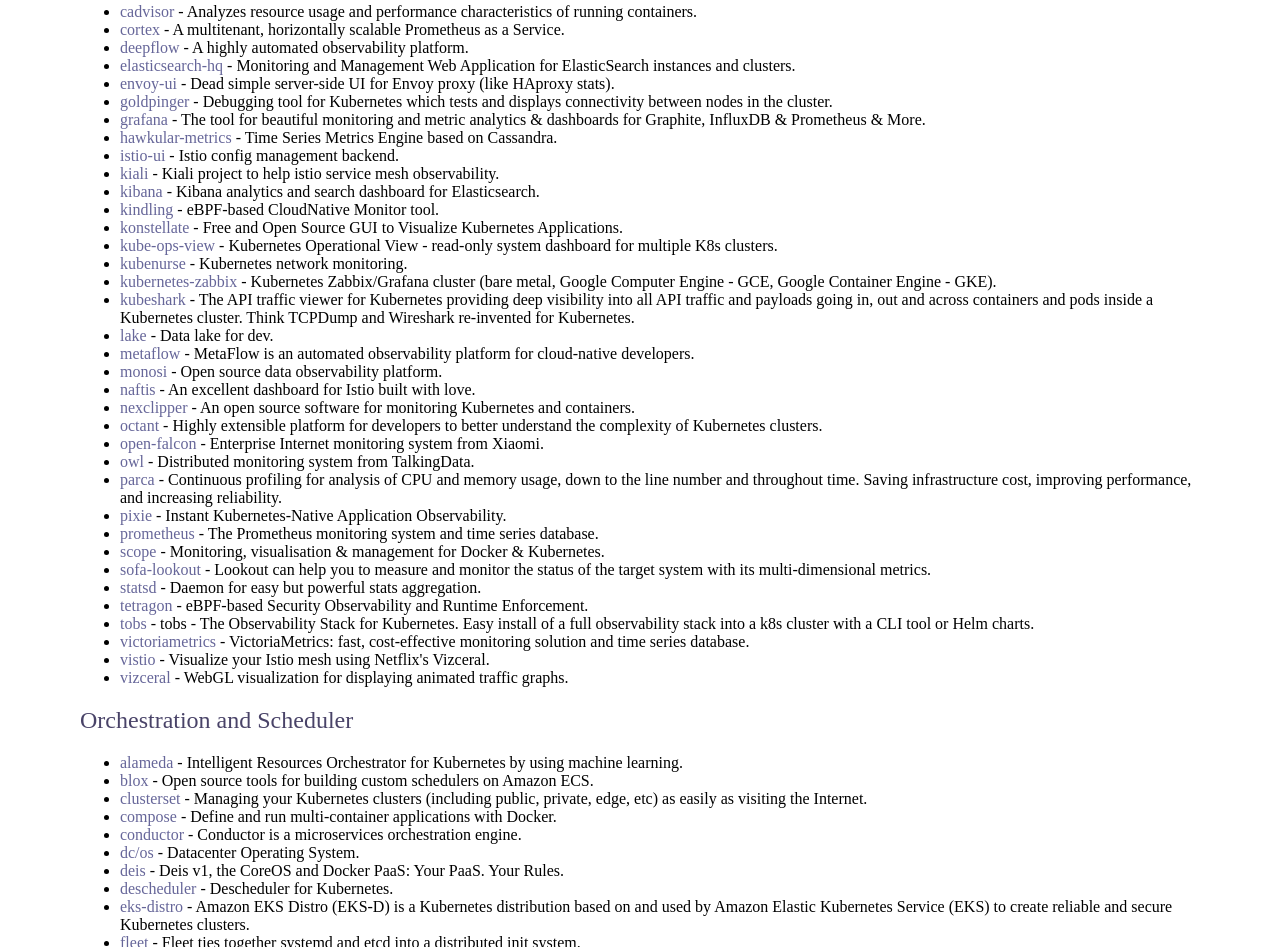
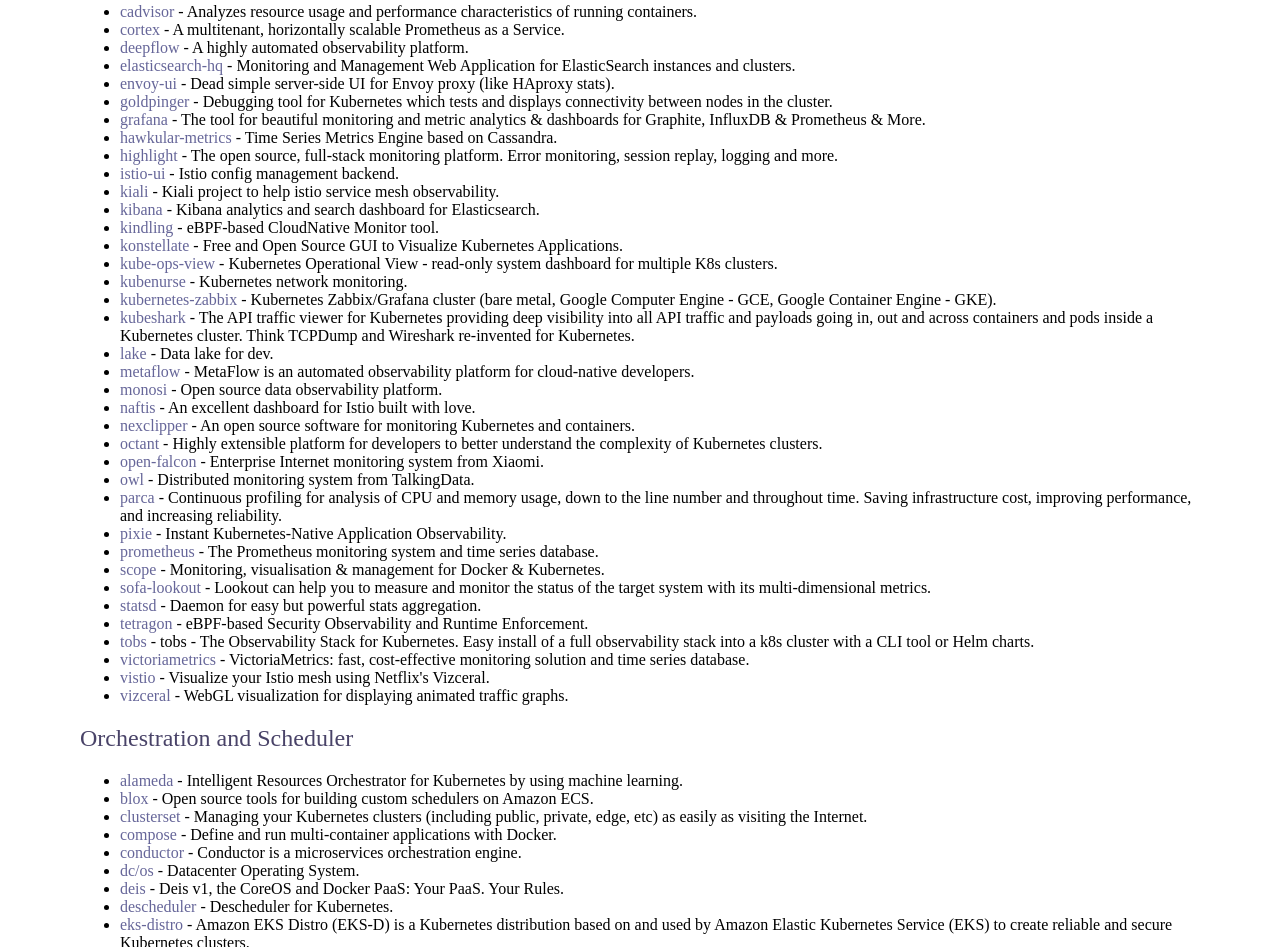
Before and after one commit to rootsongjc/awesome-cloud-native, a plain HTML site: page index.html in a window 1280 px wide. Shown: the part 6706-7653 px from the top of the page. Drawn offline with Linux system fonts and the light colour scheme; a web font is replaced by a local one.

Commit message:
deploy: cf3653a9384f56010c36feae63dad4cb39c30530

```diff
--- a/index.html
+++ b/index.html
@@ -383,6 +383,7 @@ Observability</h2>
 <li><a href="https://github.com/bloomberg/goldpinger" rel="nofollow">goldpinger</a> - Debugging tool for Kubernetes which tests and displays connectivity between nodes in the cluster.</li>
 <li><a href="https://github.com/grafana/grafana" rel="nofollow">grafana</a> - The tool for beautiful monitoring and metric analytics &amp; dashboards for Graphite, InfluxDB &amp; Prometheus &amp; More.</li>
 <li><a href="https://github.com/hawkular/hawkular-metrics" rel="nofollow">hawkular-metrics</a> - Time Series Metrics Engine based on Cassandra.</li>
+<li><a href="https://github.com/highlight/highlight" rel="nofollow">highlight</a> - The open source, full-stack monitoring platform. Error monitoring, session replay, logging and more.</li>
 <li><a href="https://github.com/jukylin/istio-ui" rel="nofollow">istio-ui</a> - Istio config management backend.</li>
 <li><a href="https://github.com/kiali/kiali" rel="nofollow">kiali</a> - Kiali project to help istio service mesh observability.</li>
 <li><a href="https://github.com/elastic/kibana" rel="nofollow">kibana</a> - Kibana analytics and search dashboard for Elasticsearch.</li>
```
